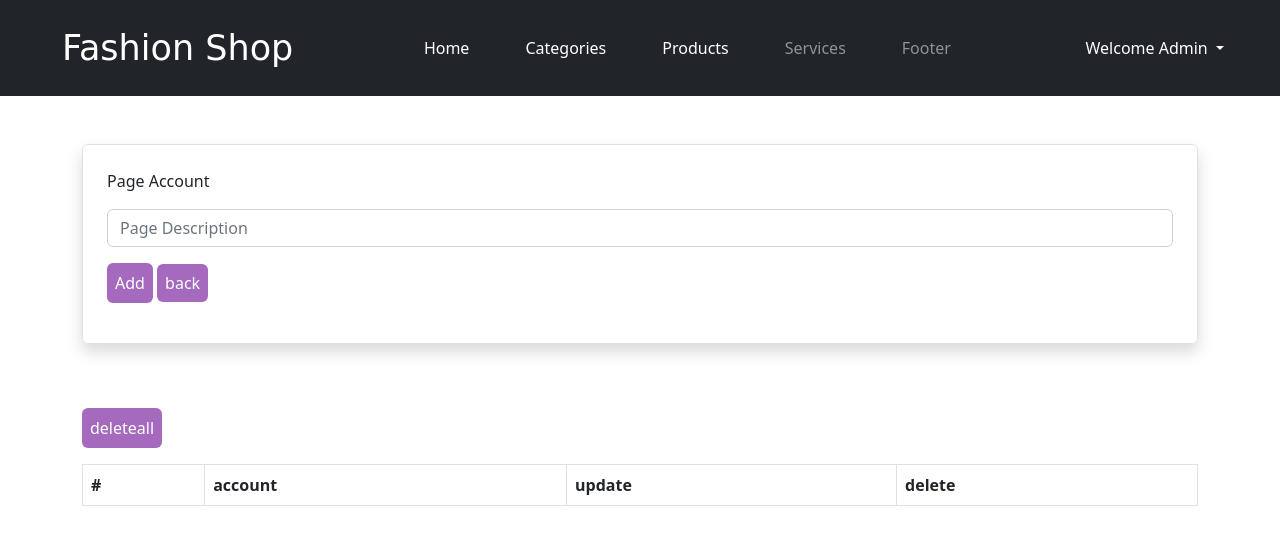
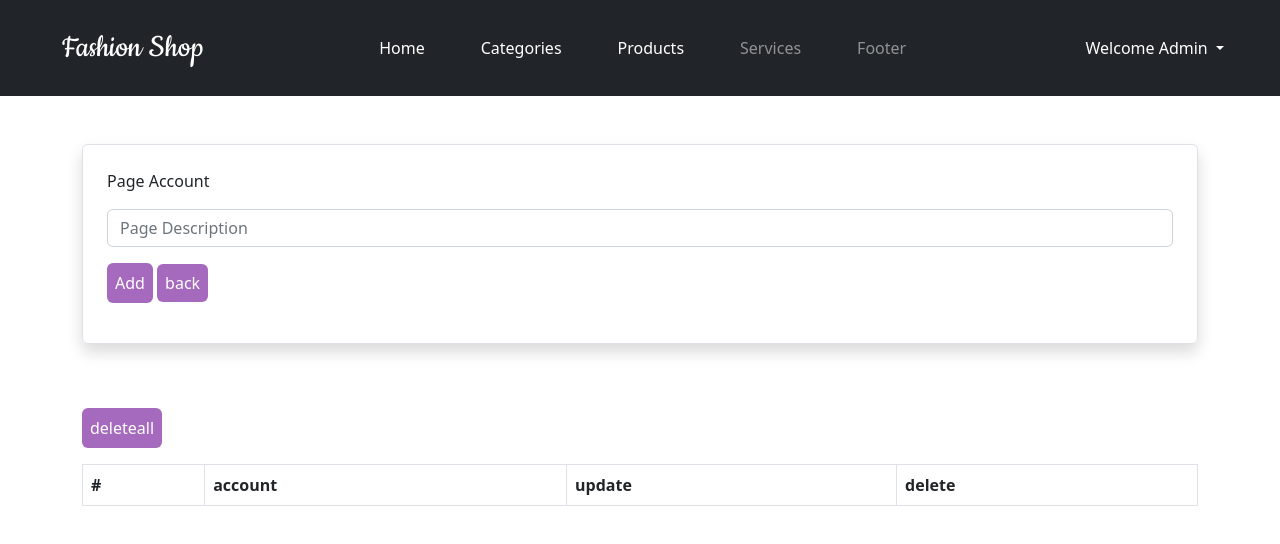
Before and after one commit to AseelKhaseeb/JS-CRUD-team, a plain HTML site: page Admin/footer-html/Account.html in a window 1280 px wide. Drawn offline with nearby package versions, Linux system fonts and the light colour scheme.

Commit message:
add API Link

```diff
--- a/Admin/footer-html/Account.html
+++ b/Admin/footer-html/Account.html
@@ -6,7 +6,10 @@
     <meta name="viewport" content="width=device-width, initial-scale=1.0" />
     <title>Fashion Shop</title>
     <link href="https://cdn.jsdelivr.net/npm/bootstrap@5.2.0-beta1/dist/css/bootstrap.min.css" rel="stylesheet" integrity="sha384-0evHe/X+R7YkIZDRvuzKMRqM+OrBnVFBL6DOitfPri4tjfHxaWutUpFmBp4vmVor" crossorigin="anonymous">
-
+    <link href="https://fonts.googleapis.com/css?family=Montserrat:400,900" rel="stylesheet">
+    <link rel="preconnect" href="https://fonts.googleapis.com">
+    <link rel="preconnect" href="https://fonts.gstatic.com" crossorigin>
+    <link href="https://fonts.googleapis.com/css2?family=Cookie&display=swap" rel="stylesheet">
 
 
     <!-- Custom CSS -->
```
Also changed, not shown: Admin/footer-html/Description.html (+4 -1 lines), Admin/footer-html/Links.html (+4 -1 lines), index.html (+3 -0 lines).
